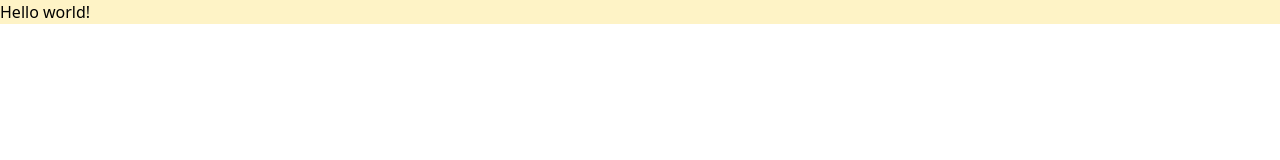
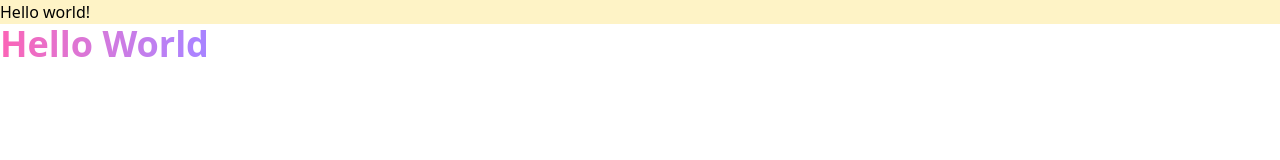
Before and after one commit to angelfloresmoran/angelldev, a website: page src/index.html in a window 1280 px wide. Drawn offline with Linux system fonts and the light colour scheme.

Commit message:
se termina la seccion colores

```diff
--- a/src/index.html
+++ b/src/index.html
@@ -11,6 +11,12 @@
         <h1 class="bg-amber-100">
             Hello world!
         </h1>
+        <div class="text-4xl font-extrabold">
+            <span class="bg-clip-text text-transparent
+             bg-gradient-to-r from-pink-400 to-violet-400">
+             Hello World
+            </span>
+        </div>
     </div>
 </body>
 </html>
```
Also changed, not shown: src/output.css.
